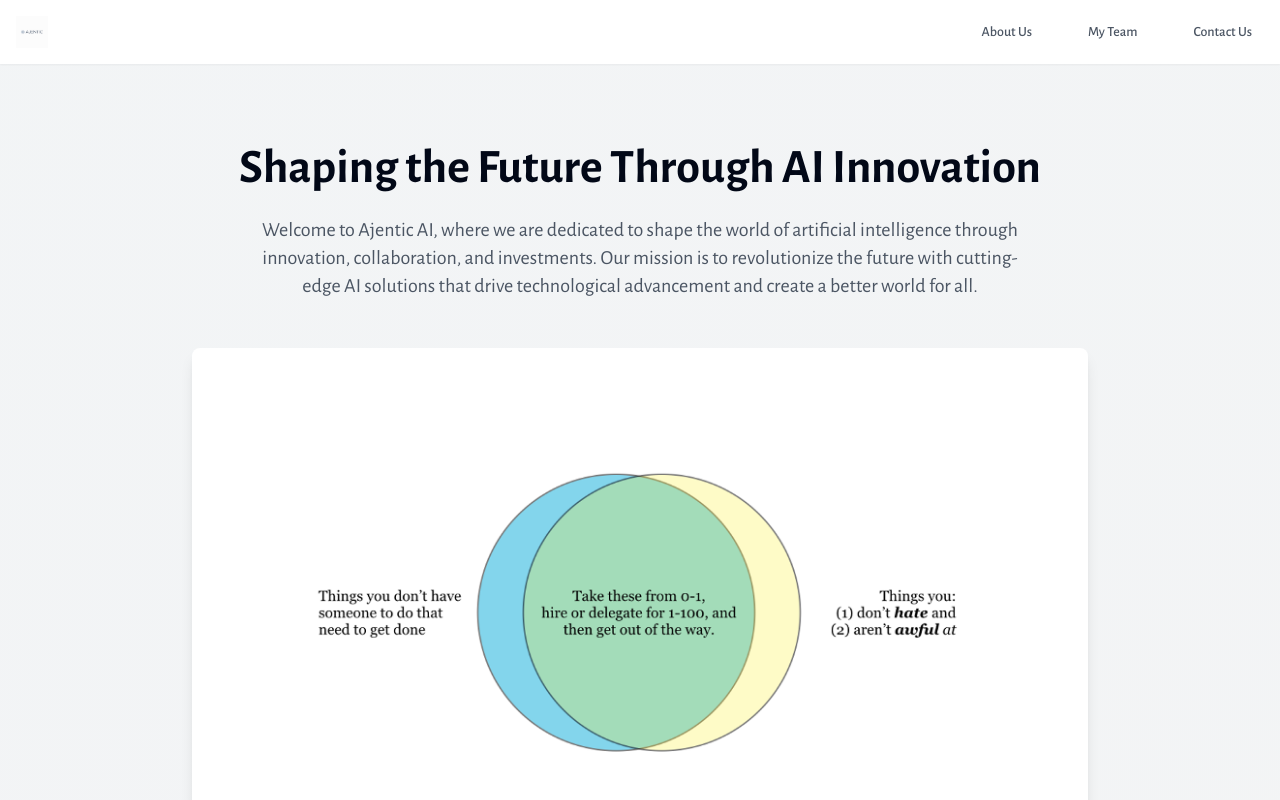
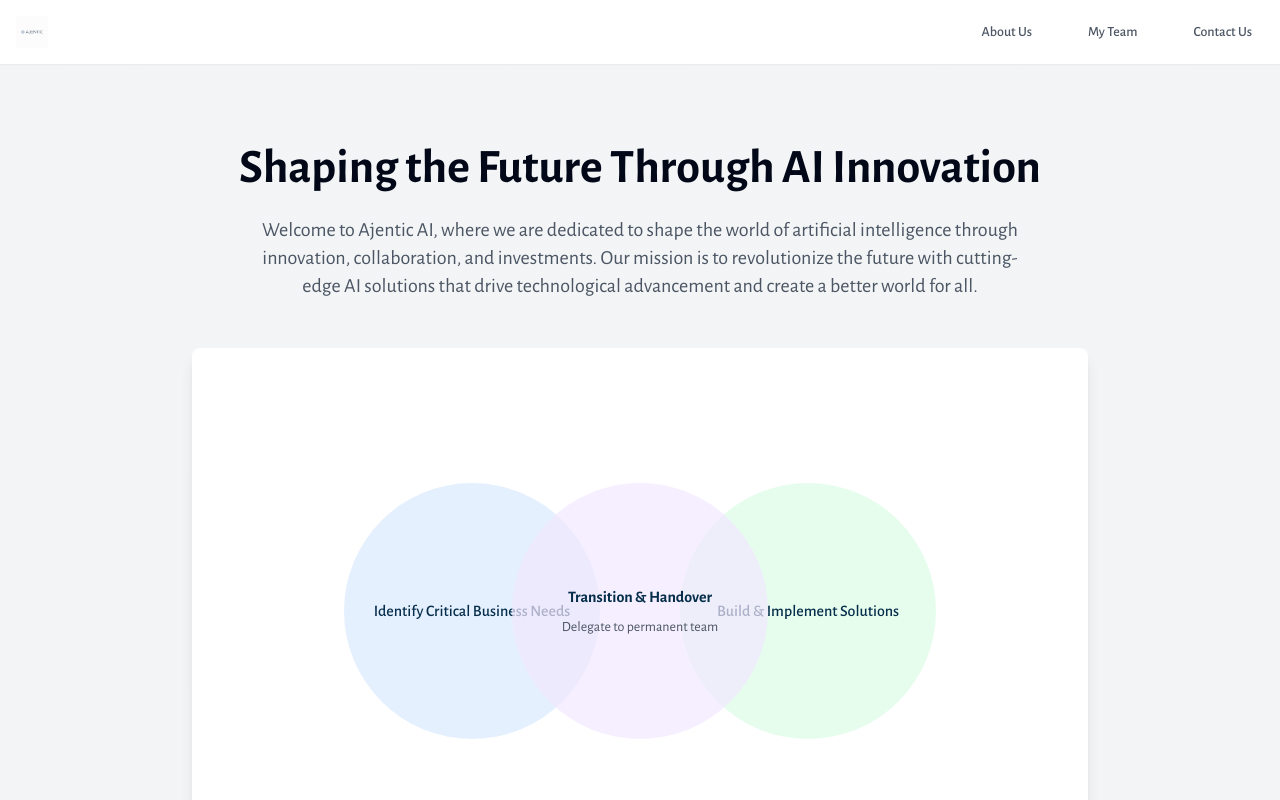
Before and after one commit to Ajentic/ajentic-ai, a React (Vite) app: page / in a window 1280 px wide. Shown: the top 800 px of the page. Built offline with nearby package versions, Linux system fonts and the light colour scheme.

Commit message:
Replace Venn Diagram Image with New Vision Picture
[skip gpt_engineer]

```diff
--- a/src/components/VennDiagram.tsx
+++ b/src/components/VennDiagram.tsx
@@ -3,12 +3,34 @@ import React from 'react';
 const VennDiagram = () => {
   return (
     <div className="max-w-4xl mx-auto my-12 p-6 bg-white rounded-lg shadow-lg">
-      <div className="relative w-full aspect-[16/9] flex items-center justify-center">
-        <img
-          src="/lovable-uploads/1fcced45-da7f-4037-bfe6-0808c9cecd22.png"
-          alt="Ajentic AI Approach Venn Diagram"
-          className="w-full h-auto max-w-2xl mx-auto"
-        />
+      <div className="relative w-full aspect-[16/9] flex items-center justify-center p-8">
+        <div className="relative w-full max-w-2xl mx-auto h-[300px] flex items-center justify-center">
+          {/* Left Circle */}
+          <div className="absolute left-1/4 transform -translate-x-1/2 w-64 h-64 rounded-full bg-blue-100 bg-opacity-70 flex items-center justify-center text-center p-4 z-10">
+            <span className="text-primary font-medium">
+              Identify Critical Business Needs
+            </span>
+          </div>
+
+          {/* Right Circle */}
+          <div className="absolute right-1/4 transform translate-x-1/2 w-64 h-64 rounded-full bg-green-100 bg-opacity-70 flex items-center justify-center text-center p-4 z-10">
+            <span className="text-primary font-medium">
+              Build & Implement Solutions
+            </span>
+          </div>
+
+          {/* Center Circle */}
+          <div className="absolute left-1/2 transform -translate-x-1/2 w-64 h-64 rounded-full bg-purple-100 bg-opacity-70 flex items-center justify-center text-center p-4 z-20">
+            <div className="space-y-2">
+              <span className="text-primary font-bold block">
+                Transition & Handover
+              </span>
+              <span className="text-sm text-gray-600 block">
+                Delegate to permanent team
+              </span>
+            </div>
+          </div>
+        </div>
       </div>
       <div className="mt-8 space-y-4 text-center">
         <p className="text-xl text-gray-700">
```
